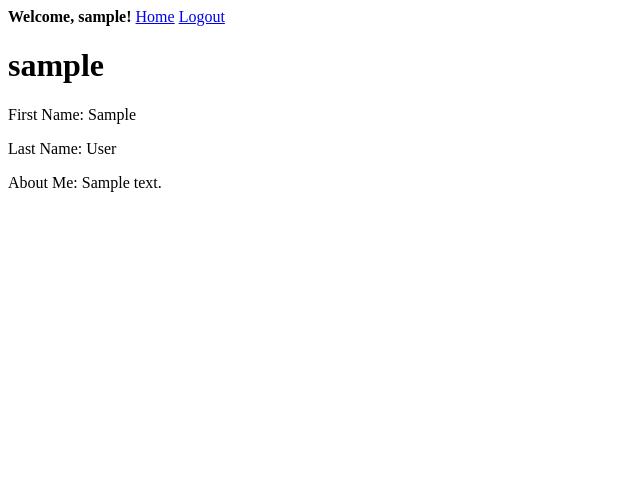
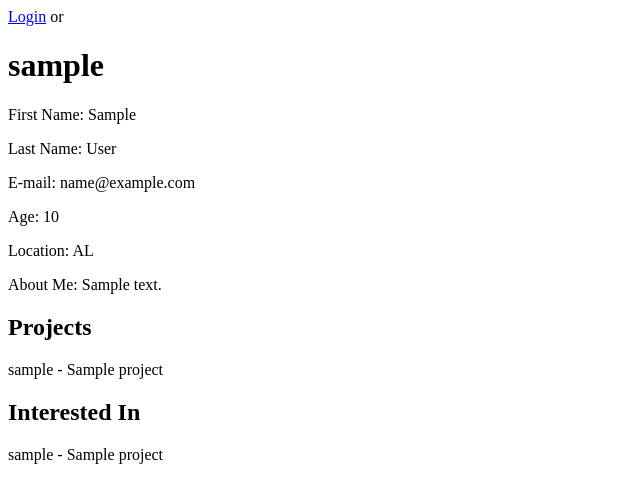
Before and after one commit to asjohnston-asf/collab, a Django app: page /users/1/ in a window 1280 px wide. Shown: the top 503 px of the page, without its empty margins (0-640 px from the left). Run offline with Django 3.2, Linux system fonts and the light colour scheme; tables that the repository leaves empty hold one stand-in row (values such as "Sample post").

Commit message:
make navigation template display request.user instead of user

```diff
--- a/projects/templates/projects/navigation.html
+++ b/projects/templates/projects/navigation.html
@@ -2,8 +2,8 @@
     <div class="navbar">
         <div class="navbar-side navbar-left"></div>
         <div class="navbar-content">
-        {% if user.is_authenticated %}
-            <b>Welcome, {{ user.get_username }}!</b>
+        {% if request.user.is_authenticated %}
+            <b>Welcome, {{ request.user.get_username }}!</b>
             <a href="/projects/">Home</a>
 
             <a href="/admin/logout/">Logout</a>
--- a/projects/templates/projects/user_show.html
+++ b/projects/templates/projects/user_show.html
@@ -4,4 +4,17 @@
 
 <p>First Name: {{ user.first_name }}</p>
 <p>Last Name: {{ user.last_name }}</p>
+<p>E-mail:  {{ user.email }}</p>
+<p>Age:  {{ user.profile.age }}</p>
+<p>Location: {{ user.profile.location }}</p>
 <p>About Me:  {{user.profile.about }}</p>
+
+<h2>Projects</h2>
+{% for project in user.projects.all %}
+	<p>{{ project.owner }} - {{ project.title }}
+{% endfor %}
+
+<h2>Interested In</h2>
+{% for project in user.interested_in.all %}
+        <p>{{ project.owner }} - {{ project.title }}
+{% endfor %}
```
